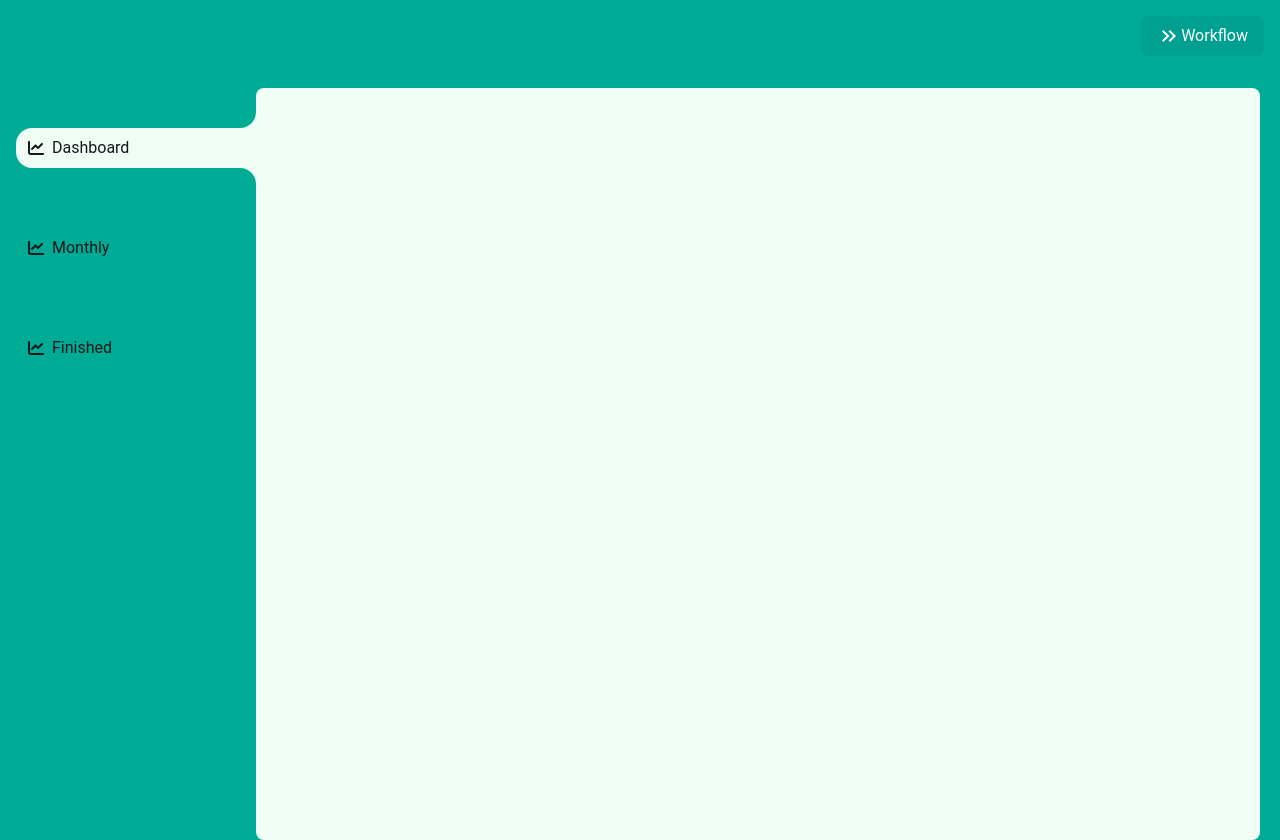
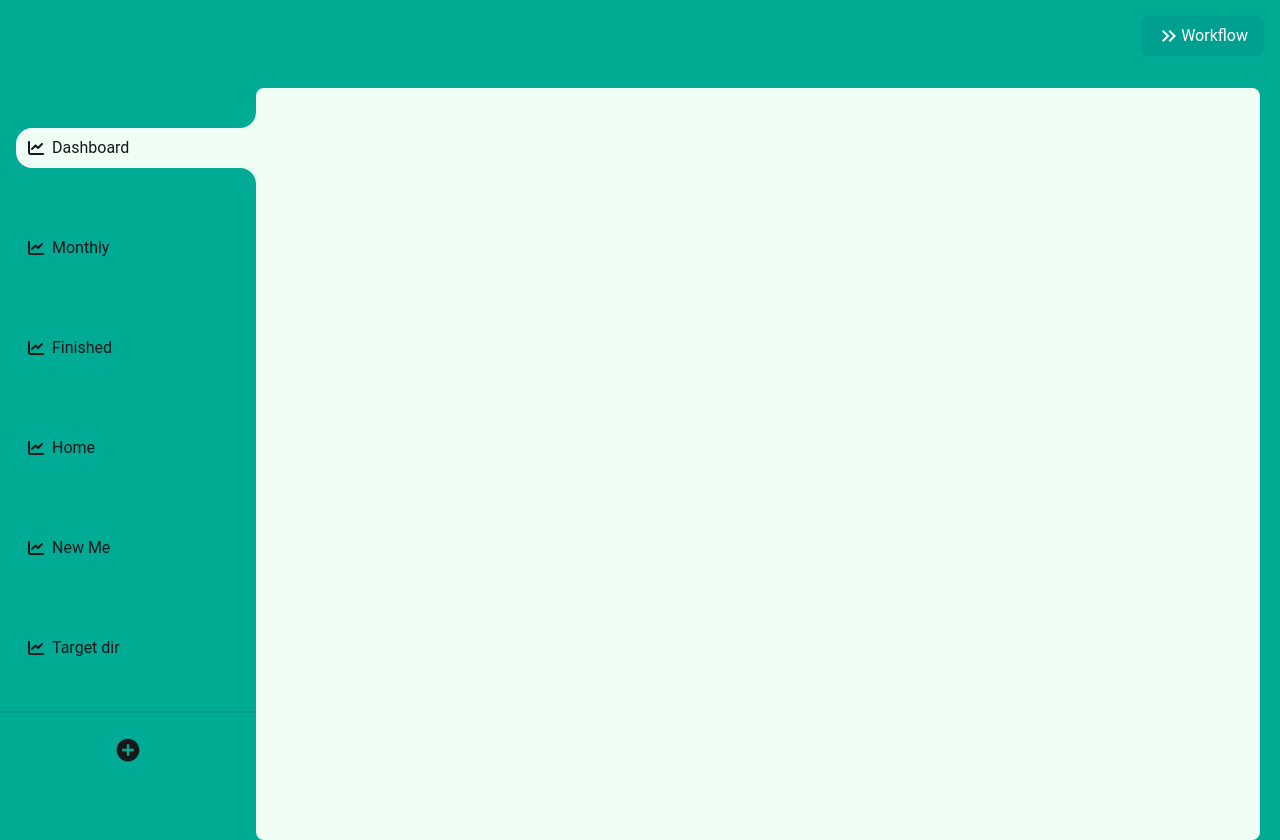
Before and after one commit to Apur0y/Track-Myself, a React (Vite) app in the folder track-myself-client/: page /overview in a window 1280 px wide. Built offline with nearby package versions, Linux system fonts and the light colour scheme.

Commit message:
overview update

```diff
--- a/track-myself-client/src/pages/Overview/Overview.jsx
+++ b/track-myself-client/src/pages/Overview/Overview.jsx
@@ -1,132 +1,87 @@
 import React, { useState } from "react";
-import AllSkills from "../WorkEntry/AllSkills/AllSkils";
-import { FaChartLine } from "react-icons/fa6";
-import MonthlyTarget from "./Monthly/MonthTarget/MonthlyTarget";
+import { FaChartLine, FaCheck } from "react-icons/fa6";
 import { Outlet, useNavigate } from "react-router-dom";
+import { IoMdAddCircle } from "react-icons/io";
 
 const Overview = () => {
-  const [month, setMonth] = useState("");
-  const [weekly, setWeek] = useState("");
-  const [dash, setDash] = useState("bg-green-50 ");
+  const [activeTab, setActiveTab] = useState("dashboard");
+  const [input,setInput]=useState(true)
   const navigate = useNavigate();
-  const handleActive = (btn) => {
+  const allOptions=[
+    { id: "dashboard", label: "Dashboard", route: "dashboard" },
+    { id: "monthly", label: "Monthly", route: "monthly" },
+    { id: "finished", label: "Finished", route: "finished" },
+    { id: "home", label: "Home", route: "finished" },
+    { id: "newMe", label: "New Me", route: "finished" },
+    { id: "targetDir", label: "Target dir", route: "finished" },
+  ]
 
-    if (btn == "monthly") {
-      setMonth("bg-green-50");
-      setWeek("");
-      setDash("");
-      navigate('monthly')
-    }
-    if (btn == "finished") {
-      setMonth("");
-      setWeek("bg-green-50");
-      setDash("");
-      navigate("finished")
-    }
-    if (btn == "dash") {
-      setMonth("");
-      setWeek("");
-      setDash("bg-green-50");
-      navigate("dashboard")
-    }
+
+  const handleTabClick = (id, route) => {
+    setActiveTab(id);
+    navigate(route);
   };
 
   return (
     <div className="pt-12 flex transition-all duration-700 min-h-screen">
-      <div className="lg:w-64 hidden lg:inline-block ">
-
-
-
-
-        <div>
+      <div className="lg:w-64 hidden lg:inline-block">
+        {allOptions.map((tab) => (
+          <div key={tab.id}>
             <div
               className={`bg-gradient-to-r from-[#00AB96] via-[#00AB96] ${
-              dash ? "to-green-50" : ""
+                activeTab === tab.id ? "to-green-50" : ""
               } ml-6 mt-5 relative`}
             >
-            <h1 className="bg-[#00AB96] h-5  rounded-br-2xl"> </h1>
+              <h1 className="bg-[#00AB96] h-5 rounded-br-2xl"> </h1>
             </div>
 
-          <h1 className={`${dash}   px-3 py-2  ml-4 rounded-l-2xl flex`}>
-            <button className="flex gap-2 cursor-pointer " onClick={() => handleActive("dash")}>
+            <h1
+              className={`${
+                activeTab === tab.id ? "bg-green-50" : ""
+              } px-3 py-2 ml-4 rounded-l-2xl flex`}
+            >
+              <button
+                className="flex gap-2 cursor-pointer"
+                onClick={() => handleTabClick(tab.id, tab.route)}
+              >
                 <FaChartLine className="my-auto" />
-              Dashboard
+                {tab.label}
               </button>
             </h1>
+
             <div
               className={`bg-gradient-to-r from-[#00AB96] via-[#00AB96] ${
-              dash ? "to-green-50" : ""
-            }  ml-6 relative`}
+                activeTab === tab.id ? "to-green-50" : ""
+              } ml-6 relative`}
             >
-            <h1 className="bg-[#00AB96]  h-5  rounded-tr-2xl"> </h1>
+              <h1 className="bg-[#00AB96] h-5 rounded-tr-2xl"> </h1>
             </div>
           </div>
 
+        ))}
+               <div className={`${input?"hidden":"flex"}`}>
+
+                <input
+                name="topic"
+
+                  type="text"
+                  placeholder="Enter Title"
+                  className="w-10/12 mx-auto px-2 py-1 ml-4 rounded-lg focus:outline-none focus:ring-2 bg-white focus:ring-teal-500"
+                />
+                <FaCheck className="my-auto cursor-pointer  mr-1 text-white"/>
+              </div>
+        <div className="divider"></div>
+
+        <h1
+        onClick={()=>setInput(!input)}
+        className="flex justify-center "><IoMdAddCircle className="size-7 cursor-pointer hover:scale-110 transition-all duration-300  rounded-full"/>
+        </h1>
 
 
-
-
-        <div>
-          <div
-            className={`bg-gradient-to-r from-[#00AB96] via-[#00AB96] ${
-              month ? "to-green-50" : ""
-            } ml-6 mt-5 relative`}
-          >
-            <h1 className="bg-[#00AB96] h-5  rounded-br-2xl"> </h1>
-          </div>
-
-          <h1 className={`${month}   px-3 py-2  ml-4 rounded-l-2xl flex`}>
-            <button
-              className="flex gap-2 cursor-pointer"
-              onClick={() => handleActive("monthly")}
-            >
-              <FaChartLine className="my-auto" />
-              Monthly
-            </button>
-          </h1>
-          <div
-            className={`bg-gradient-to-r from-[#00AB96] via-[#00AB96] ${
-              month ? "to-green-50" : ""
-            }  ml-6 relative`}
-          >
-            <h1 className="bg-[#00AB96]  h-5  rounded-tr-2xl"> </h1>
-          </div>
-        </div>
-
-
-
-
-        <div>
-          <div
-            className={`bg-gradient-to-r from-[#00AB96] via-[#00AB96] ${
-              weekly ? "to-green-50" : ""
-            } ml-6 mt-5 relative`}
-          >
-            <h1 className="bg-[#00AB96] h-5  rounded-br-2xl"> </h1>
-          </div>
-
-          <h1 className={`${weekly}   px-3 py-2  ml-4 rounded-l-2xl flex`}>
-            <button
-              className="flex gap-2 cursor-pointer"
-              onClick={() => handleActive("finished")}
-            >
-              <FaChartLine className="my-auto" />
-              Finished
-            </button>
-          </h1>
-          <div
-            className={`bg-gradient-to-r from-[#00AB96] via-[#00AB96] ${
-              weekly ? "to-green-50" : ""
-            }  ml-6 relative`}
-          >
-            <h1 className="bg-[#00AB96]  h-5  rounded-tr-2xl"> </h1>
-          </div>
-        </div>
       </div>
 
       <div className="lg:flex-1 bg-green-50 p-5 rounded-lg mr-5">
-        <Outlet></Outlet>
-
+        <Outlet />
       </div>
     </div>
   );
```
Lines whose indentation alone changed are shown as unchanged.
